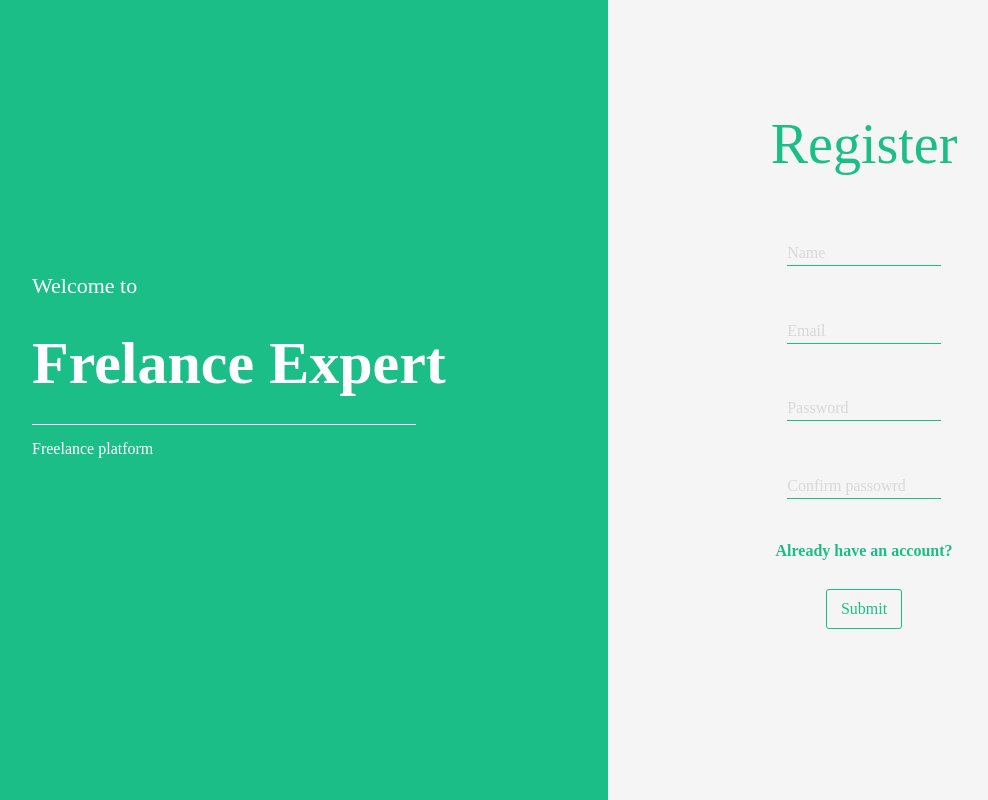
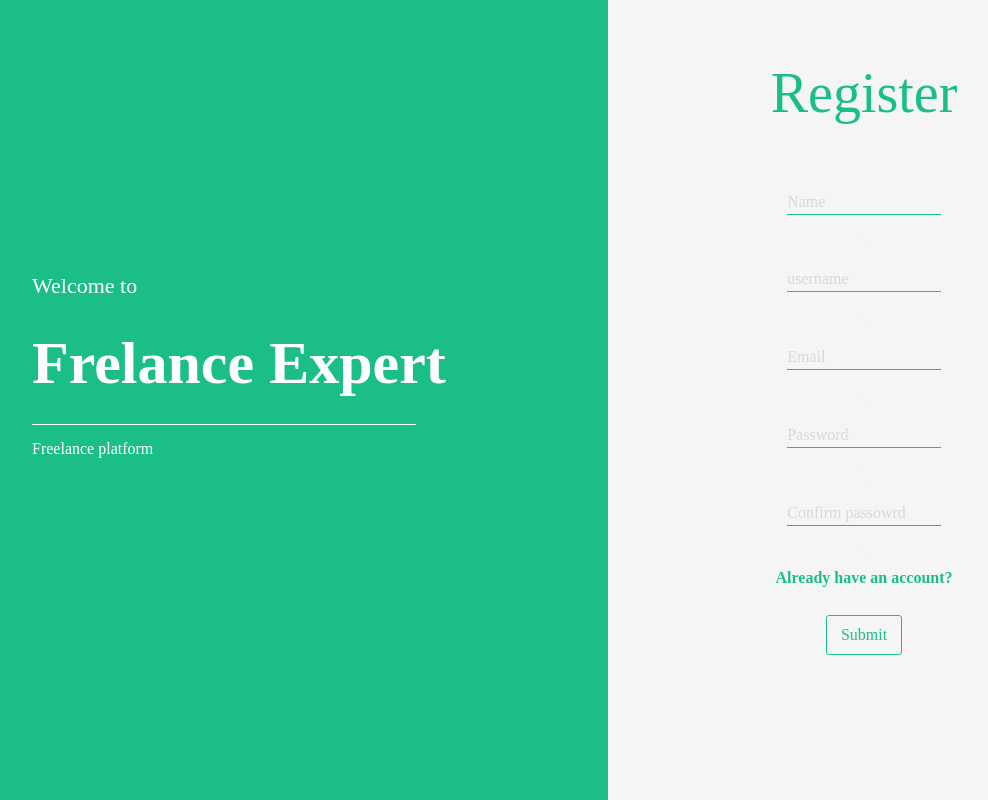
Before and after one commit to muskanmahajan37/flex-frontend, a React (Create React App) app: page /register in a window 1280 px wide. Shown: the whole page, without its empty margins (160-1148 px from the left). Built offline with nearby package versions, Linux system fonts and the light colour scheme; no server answers; a web font is replaced by a local one.

Commit message:
Added username input to register

```diff
--- a/src/store/auth/thunks.js
+++ b/src/store/auth/thunks.js
@@ -12,14 +12,18 @@ import axios from 'axios';
 
 export const register = ({
   name,
+  username,
   email,
   password,
   password_confirmation,
 }) => async (dispatch) => {
-  dispatch(registerRequest({ name, email, password, password_confirmation }));
+  dispatch(
+    registerRequest({ name, username, email, password, password_confirmation })
+  );
   try {
     const body = JSON.stringify({
       name,
+      username,
       email,
       password,
       password_confirmation,
--- a/src/style/register.css
+++ b/src/style/register.css
@@ -19,7 +19,7 @@
   color: #1cbe88;
   font-size: 3.5rem;
   font-weight: 500;
-  margin-top: 20%;
+  margin-top: 10%;
 }
 
 .welcome-text {
--- a/src/views/RegisterScreen.js
+++ b/src/views/RegisterScreen.js
@@ -18,6 +18,7 @@ import { useForm } from 'react-hook-form';
 
 const RegisterScreen = ({ registerAPI, isAuthenticated }) => {
   const [name, setName] = useState(null);
+  const [username, setUsername] = useState(null);
   const [email, setEmail] = useState(null);
   const [password, setPassowrd] = useState(null);
   const [confirmPassword, setConfirmPassword] = useState(null);
@@ -27,6 +28,7 @@ const RegisterScreen = ({ registerAPI, isAuthenticated }) => {
   const handleRegister = () => {
     const newUser = {
       name,
+      username,
       email,
       password,
       password_confirmation: confirmPassword,
@@ -68,6 +70,25 @@ const RegisterScreen = ({ registerAPI, isAuthenticated }) => {
                     placeholder='Name'
                     className='custom-input'
                     onChange={(e) => setName(e.target.value)}
+                  />
+                </Form.Group>
+                {errors.name && errors.name.type === 'required' ? (
+                  <p className='error-message'>This field is required</p>
+                ) : errors.name && errors.name.type === 'minLength' ? (
+                  <p className='error-message'>Enter a valid name</p>
+                ) : (
+                  <p className='hidden-message'>!</p>
+                )}
+                <Form.Group controlId='username'>
+                  <input
+                    name='username'
+                    ref={register({
+                      required: true,
+                      minLength: 3,
+                    })}
+                    placeholder='username'
+                    className='custom-input2'
+                    onChange={(e) => setUsername(e.target.value)}
                   />
                 </Form.Group>
                 {errors.name && errors.name.type === 'required' ? (
```
